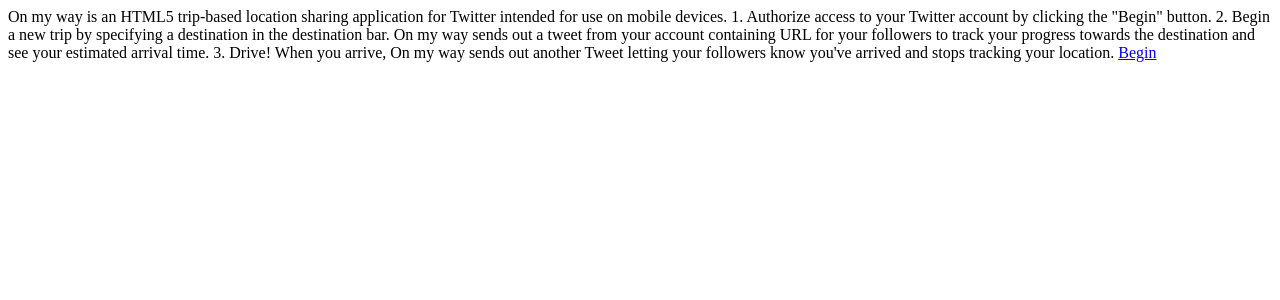
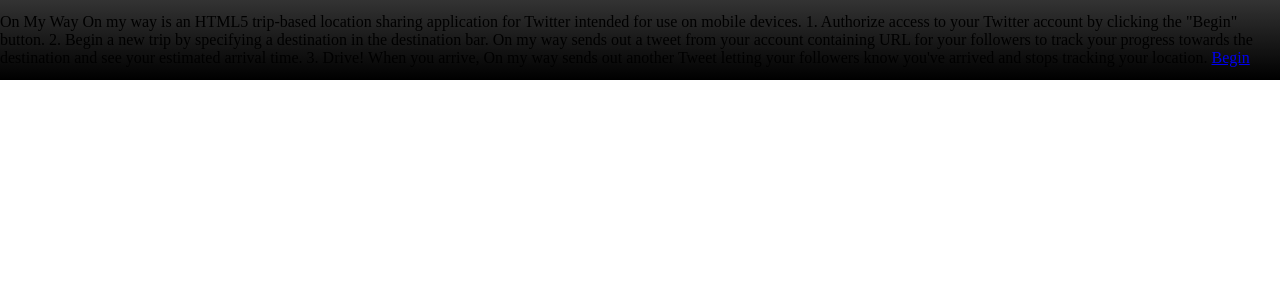
Before and after one commit to BenjaminMalley/On-my-way, a Flask app: page / in a window 1280 px wide. Shown: the top 300 px of the page. Run offline with Flask 2, Linux system fonts and the light colour scheme; some libraries are stand-ins or nearby versions.

Commit message:
added header bar for index page

```diff
--- a/templates/base.html
+++ b/templates/base.html
@@ -12,9 +12,10 @@ html {
 	left: 0px;
 	width: 100%;
 }
-#nav {
-	bottom: 0px;
-	height: 10%;
+#header {
+	top: 0px;
+}
+.bar {
 	background: #333333; /* Old browsers */
 	background: -moz-linear-gradient(top, #333333 0%, #000000 100%); /* FF3.6+ */
 	background: -webkit-gradient(linear, left top, left bottom, color-stop(0%,#333333), color-stop(100%,#000000)); /* Chrome,Safari4+ */
@@ -25,6 +26,11 @@ html {
 	filter: progid:DXImageTransform.Microsoft.gradient( startColorstr='#333333', endColorstr='#000000',GradientType=0 ); /* IE6-9 */
 	padding-top: 1%;
 	padding-bottom: 1%;
+}
+#nav {
+	bottom: 0px;
+	height: 10%;
+
 }
 .destination-bar {
 	border: 1px solid #FFF;
--- a/templates/index.html
+++ b/templates/index.html
@@ -1,5 +1,6 @@
 {% extends "base.html" %}
 {% block body %}
+<div id="header" class="full-width bar">On My Way</a>
 On my way is an HTML5 trip-based location sharing application for Twitter intended for use on mobile devices.
 1. Authorize access to your Twitter account by clicking the "Begin" button.
 2. Begin a new trip by specifying a destination in the destination bar.  On my way sends out a tweet from your account containing URL for your followers to track your progress towards the destination and see your estimated arrival time.
--- a/templates/route.html
+++ b/templates/route.html
@@ -98,7 +98,7 @@ $(document).ready(function() {
 {% endblock %}
 {% block body %}
 <div id='map-canvas' class='view'></div>
-<div id='nav' class='full-width'>
+<div id='nav' class='full-width bar'>
 	<div class='nav-item nav-first'>
 		<svg width="100%" height="100%" viewBox="0 0 30 30">
 		  <g transform="translate(-210,-432.36466)">
```
